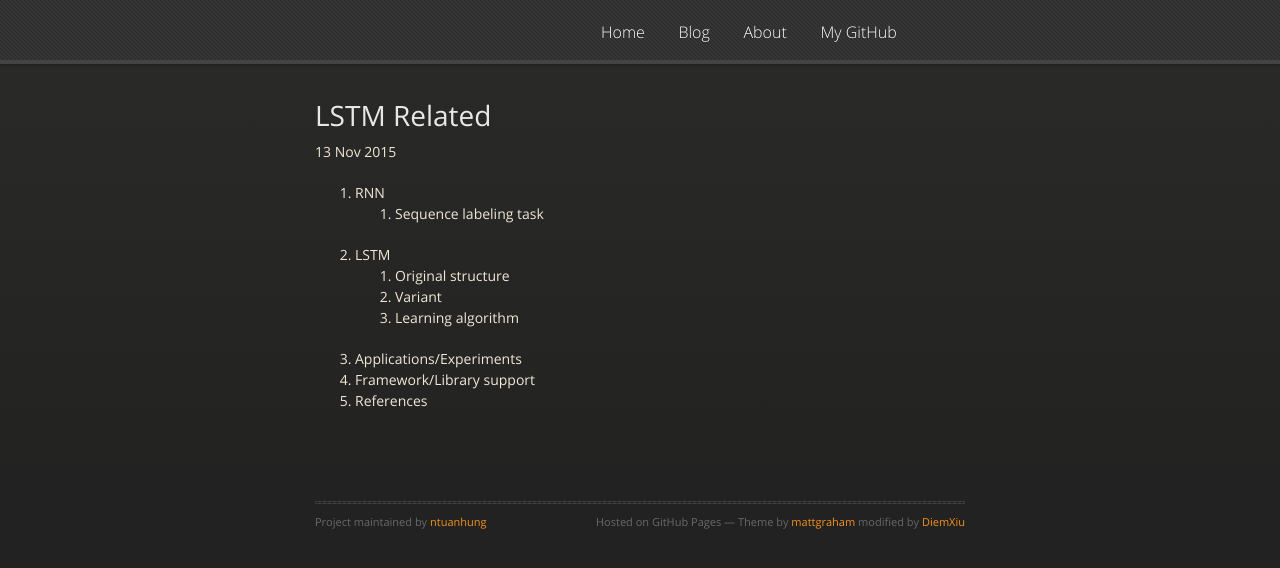
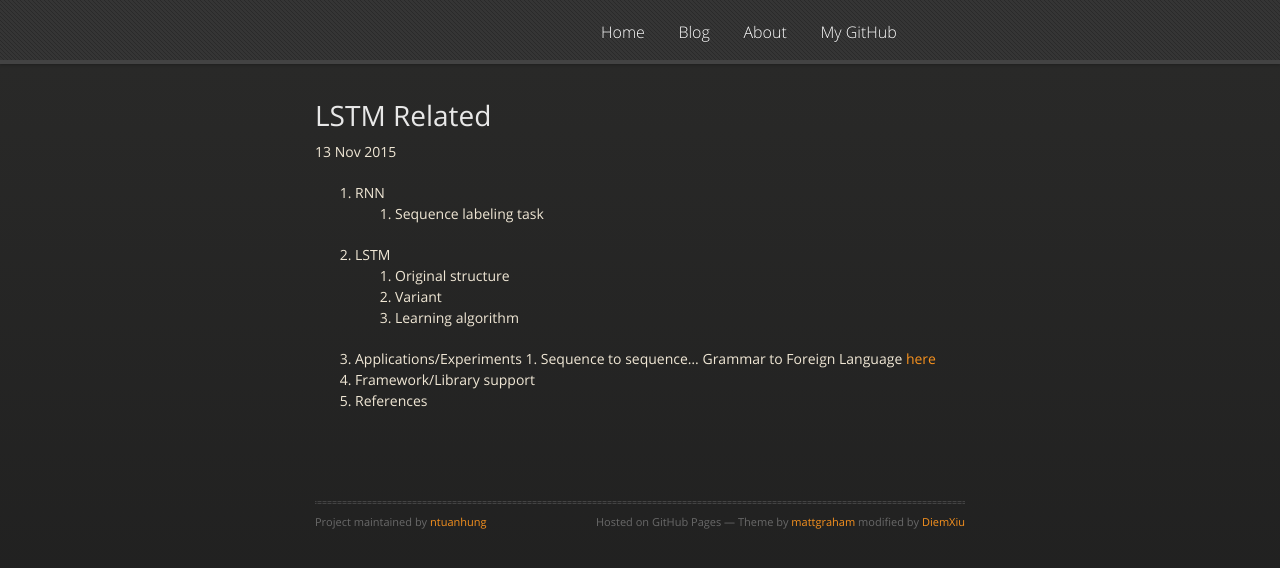
Before and after one commit to ntuanhung/ntuanhung.github.io, a Jekyll site: the page built from _posts/2015-11-13-lstm-related.md, in a window 1280 px wide. Shown: the top 568 px of the page. Built offline with Jekyll 4.4.1, drawn with Linux system fonts in a browser that asks for light colours; nearby versions of some CDN libraries.

Commit message:
Update 2015-11-13-lstm-related.md

```diff
--- a/_posts/2015-11-13-lstm-related.md
+++ b/_posts/2015-11-13-lstm-related.md
@@ -10,5 +10,6 @@ date: 2015-11-13
     2. Variant
     3. Learning algorithm
 3. Applications/Experiments
+        1. Sequence to sequence... Grammar to Foreign Language [here](http://arxiv.org/abs/1412.7449 )
 4. Framework/Library support
 5. References
```
